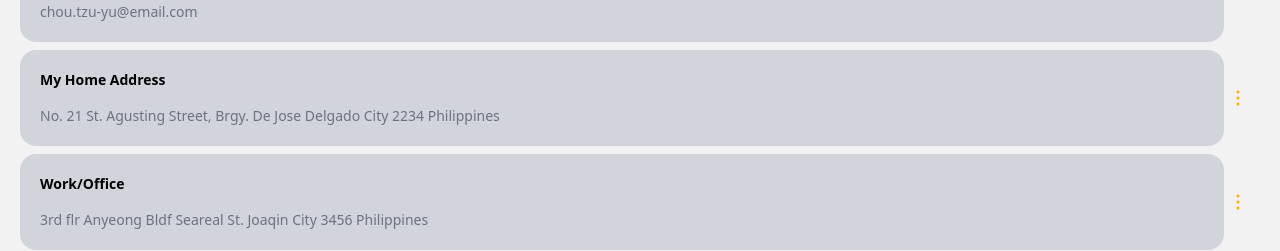
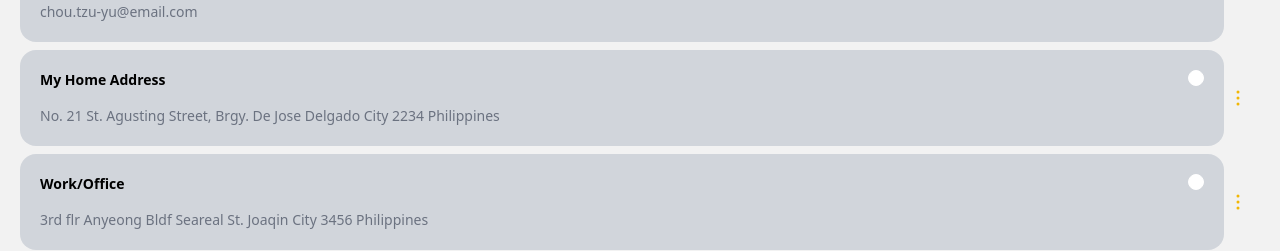
Before and after one commit to ThisIsJM/fe-vue-ionic, a Vue app: page /OrderSummary in a window 1280 px wide. Shown: the part 166-417 px from the top of the page. Built offline with nearby package versions, Linux system fonts and the light colour scheme; what @ionic/vue would draw is missing.

Commit message:
added checkbox

```diff
--- a/src/components/order_summary/AddressItem.vue
+++ b/src/components/order_summary/AddressItem.vue
@@ -22,7 +22,11 @@ import { Address } from '../../models/Address';
         <div class="flex flex-row w-full min-w-full snap-center">
             <div className="card grow w-[95%] min-w-[95%] bg-gray-300">
                 <div className="card-body p-5 text-gray-500 text-sm">
-                    <p class="text-black font-semibold">{{ address.name }}</p>
+                    <div class="flex flex-row align-bottom">
+                        <p class="text-black font-semibold">{{ address.name }}</p>
+                        <input type="radio" name="radio-2" className="relative radio radio-secondary radio-xs bg-white border-white checked:border-secondary" />
+                    </div>
+
                     <div class="mt-2">
                         <p>{{ address.location }}</p>
                     </div>
```
